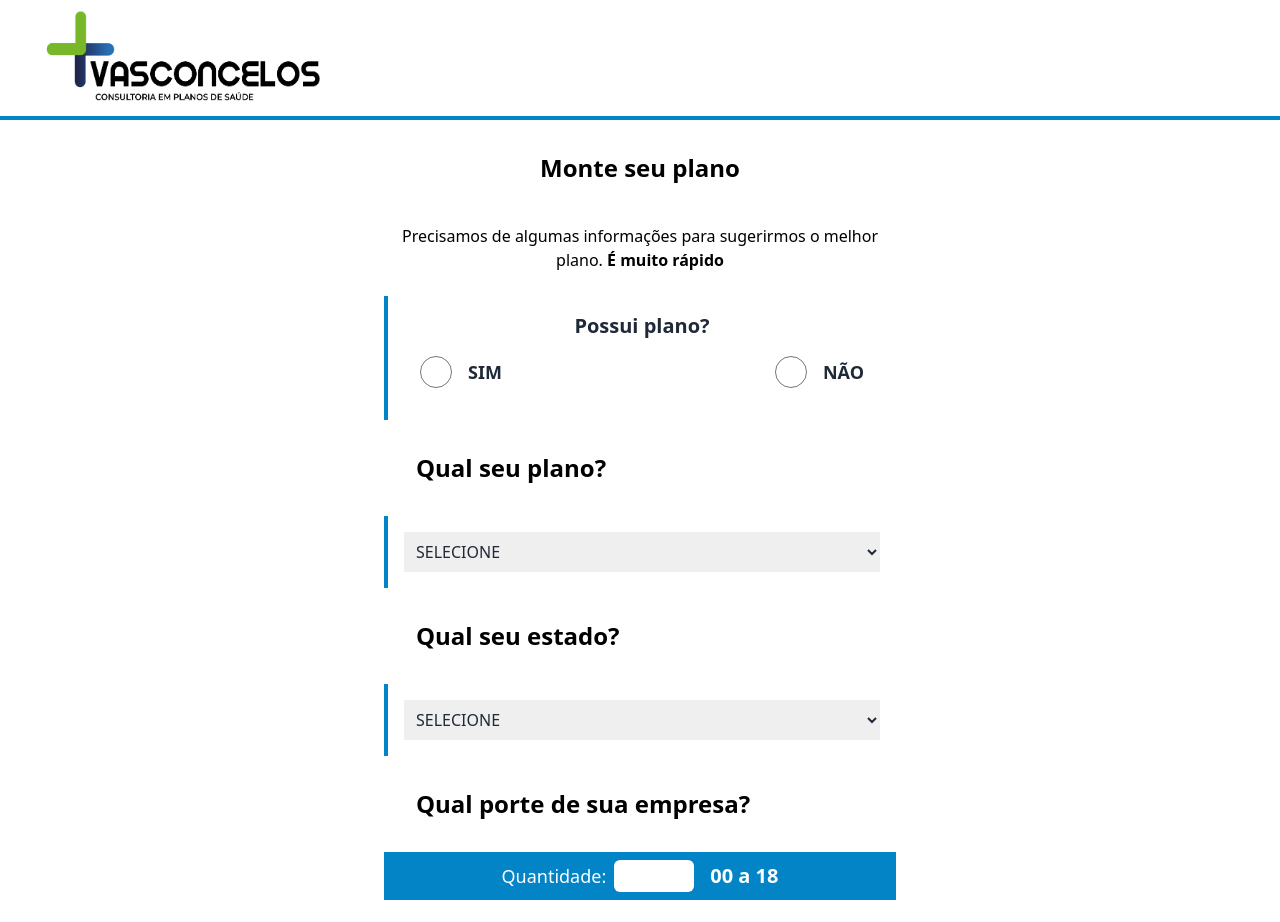
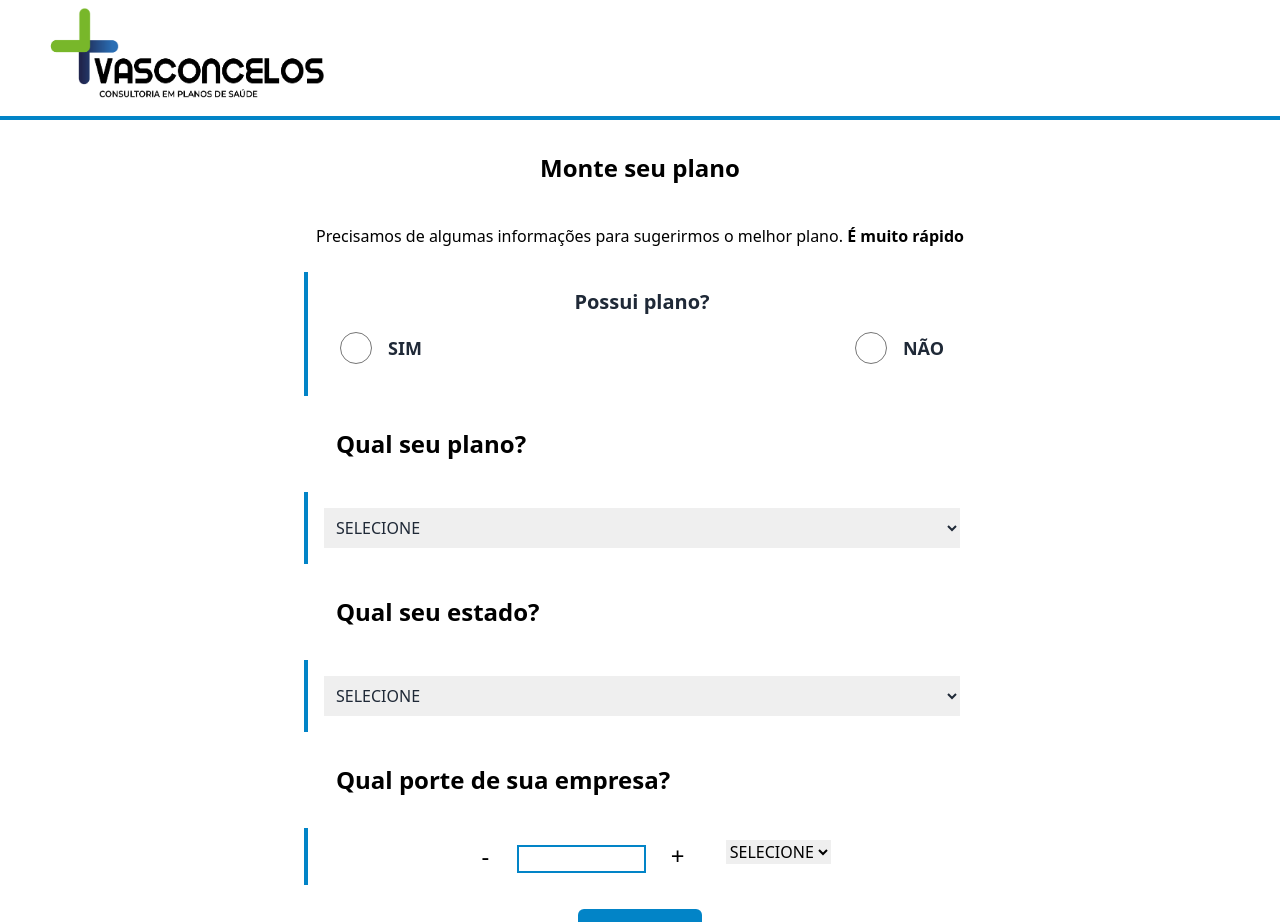
Before and after one commit to thiago-santanna/saude-orcamento-app, a Next.js app: page / in a window 1280 px wide. Shown: the top 922 px of the page. Built offline with nearby package versions, Linux system fonts and the light colour scheme.

Commit message:
iniciando a refatoracao do comp porte da empresa

```diff
--- a/components/porte-entidade/index.js
+++ b/components/porte-entidade/index.js
@@ -2,11 +2,23 @@
 export default function Port() {
   return (
     <>
-      <div className='bg-sky-600 text-white p-2 text-center'>
-        <div className='flex items-center justify-center'>
-          <span className='pr-2 text-lg'>Quantidade:</span>
-          <input className='rounded-md h-8 w-20 mr-4' name='sim' type="number" />
-          <span className="text-xl font-bold"> 00 a 18</span>
+      <div className='flex gap-2 border-l-4 border-sky-600 p-2 text-center justify-center'>
+        <div className="p-1">
+          <button className="w-1/4 text-2xl">-</button>
+          <input className="w-1/2 border-2 border-sky-600" type='number' />
+          <button className="w-1/4 text-2xl">+</button>
+        </div>
+
+        <div className="p-1">
+          <select>
+            <option value="SELECIONE" key="SELECIONE">SELECIONE</option>
+            <option value="SELECIONE" key="SELECIONE">SELECIONE</option>
+            <option value="SELECIONE" key="SELECIONE">SELECIONE</option>
+            <option value="SELECIONE" key="SELECIONE">SELECIONE</option>
+            <option value="SELECIONE" key="SELECIONE">SELECIONE</option>
+            <option value="SELECIONE" key="SELECIONE">SELECIONE</option>
+            <option value="SELECIONE" key="SELECIONE">SELECIONE</option>
+          </select>
         </div>
       </div>
     </>
--- a/pages/_app.js
+++ b/pages/_app.js
@@ -1,4 +1,5 @@
 import Image from 'next/image'
+import Link from 'next/link'
 import Footer from '../components/footer'
 import Header from '../components/header'
 import '../styles/globals.css'
@@ -7,7 +8,11 @@ function MyApp({ Component, pageProps }) {
   return (
     <>
       <header className="border-b-4 mt-2 border-sky-600 p-4 bg-white text-white h-28 flex items-center">
-        <Image src="/logo.png" alt='Logo Marca' width='332' height='132' />
+        <Link href='/'>
+          <a className='text-lg pl-1 focus:outline-none focus:underline hover:underline'>
+            <Image src="/logo.png" alt='Logo Marca' width='332' height='132' />
+          </a>
+        </Link>
         <Header />
       </header>
       <Component {...pageProps} />
--- a/pages/compare/index.js
+++ b/pages/compare/index.js
@@ -4,7 +4,7 @@ import PlanoCompare from '../../components/plano-compare'
 export default function Compare() {
   return (
     <>
-      <div className='h-screen  flex flex-col items-center bg-white max-w-lg lg:m-auto'>
+      <div className='h-screen  flex flex-col items-center bg-white max-w-lg m-auto'>
         <h1 className='font-bold text-2xl p-8'>Compare os planos</h1>
         <h2 className="text-xl p-2">Fulano de tal estas são algumas opções para você</h2>
 
--- a/pages/dados/index.js
+++ b/pages/dados/index.js
@@ -4,7 +4,7 @@ import Footer from '../../components/footer'
 export default function Dados() {
   return (
     <>
-      <div className='h-screen  flex flex-col items-center bg-white max-w-lg lg:m-auto'>
+      <div className='h-screen  flex flex-col items-center bg-white max-w-lg m-auto'>
         <h1 className='font-bold text-2xl p-8'>Falta só um pouco!</h1>
         <h2 className="text-xl p-2">Dados para o contato</h2>
 
--- a/pages/index.js
+++ b/pages/index.js
@@ -5,7 +5,7 @@ import Port from "../components/porte-entidade";
 export default function Home() {
   return (
     <>
-      <div className='flex flex-col items-center bg-white max-w-lg lg:m-auto'>
+      <div className='flex flex-col items-center bg-white max-w-2xl m-auto'>
         <h1 className='font-bold text-2xl p-8'>Monte seu plano</h1>
         <p className='p-2 text-center mb-4'>Precisamos de algumas informações para sugerirmos o melhor plano. <span className="font-bold">É muito rápido</span></p>
         <div className='border-l-4 border-sky-600 text-gray-800 p-4 w-full text-center'>
```
